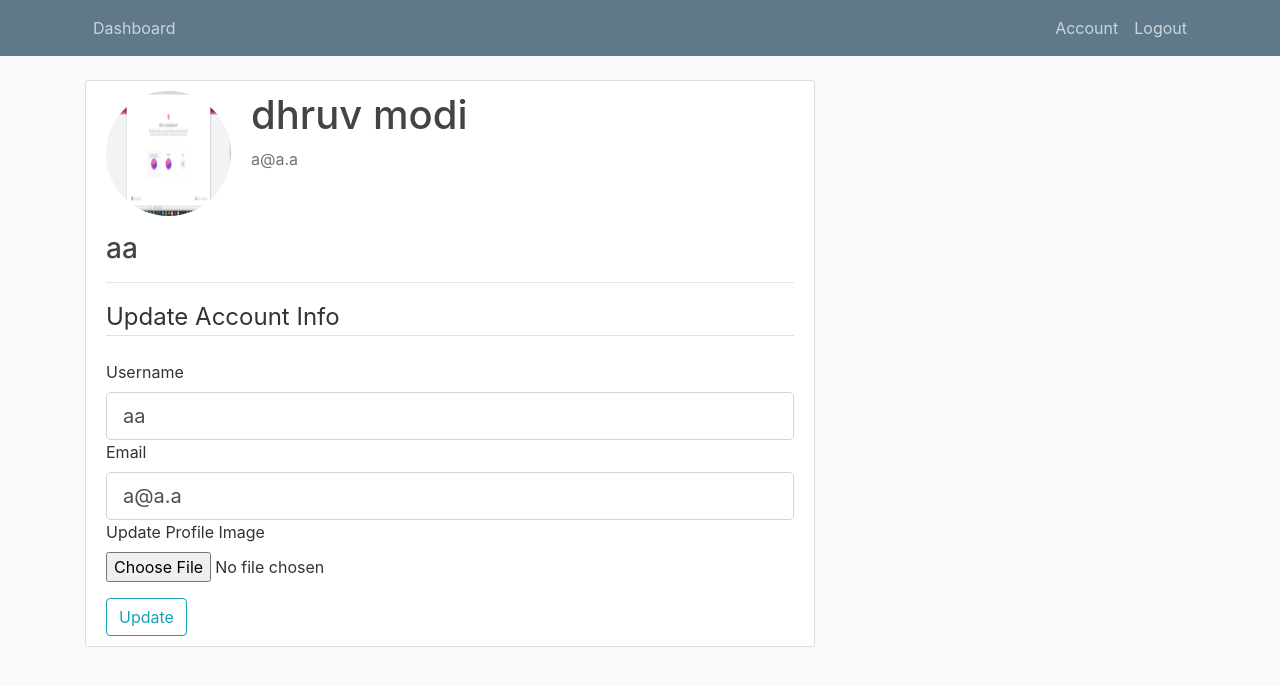
After one commit to dhruv01234/stock_project, a Flask app: page /account in a window 1280 px wide. The commit adds this page. Shown: the top 686 px of the page. Run offline with Flask 2, Linux system fonts and the light colour scheme; a user stored in the database is signed in; some libraries are stand-ins or nearby versions.

Commit message:
update_profile_done

```diff
--- a/stockchart/forms.py
+++ b/stockchart/forms.py
@@ -3,7 +3,7 @@ from flask_wtf.file import FileField, FileAllowed
 from wtforms import StringField, PasswordField, SubmitField, BooleanField
 from wtforms.validators import DataRequired, Length, Email, EqualTo, ValidationError
 from flask_login import current_user
-# from flaskblog.models import User
+from stockchart.models import User
 
 class ResgistrationForm(FlaskForm):
     firstname = StringField('First Name',validators=[DataRequired(),Length(min=1,max=20)])
@@ -13,15 +13,15 @@ class ResgistrationForm(FlaskForm):
     password = PasswordField('Password',validators=[DataRequired()])
     confirm_password = PasswordField('Confirm Password',validators=[DataRequired(),EqualTo('password')])
     submit = SubmitField('Sign Up')
-    # def validate_username(self,username):
-    #     user = User.query.filter_by(username=username.data).first()
-    #     if user:
-    #         raise ValidationError('username is already taken')
+    def validate_username(self,username):
+        user = User.query.filter_by(username=username.data).first()
+        if user:
+            raise ValidationError('username is already taken')
 
-    # def validate_email(self,email):
-    #     user = User.query.filter_by(email=email.data).first()
-    #     if user:
-    #         raise ValidationError('Email is already registered')
+    def validate_email(self,email):
+        user = User.query.filter_by(email=email.data).first()
+        if user:
+            raise ValidationError('Email is already registered')
 
 class LoginForm(FlaskForm):
     email = StringField('Email',validators=[DataRequired(),Email()])
@@ -29,18 +29,18 @@ class LoginForm(FlaskForm):
     remember = BooleanField('Remember Me')
     submit = SubmitField('Login')
 
-# class UpdateAccountForm(FlaskForm):
-#     username = StringField('Username',validators=[DataRequired(),Length(min=2,max=10)])
-#     email = StringField('Email',validators=[DataRequired(),Email()])
-#     picture = FileField('Update Profile Image',validators=[FileAllowed(['jpg','png','jpeg'])])
-#     submit = SubmitField('Update')
-#     def validate_username(self,username):
-#         if username.data != current_user.username:
-#             user = User.query.filter_by(username=username.data).first()
-#             if user:
-#                 raise ValidationError('username is already taken')
+class UpdateAccountForm(FlaskForm):
+    username = StringField('Username',validators=[DataRequired(),Length(min=2,max=10)])
+    email = StringField('Email',validators=[DataRequired(),Email()])
+    picture = FileField('Update Profile Image',validators=[FileAllowed(['jpg','png','jpeg'])])
+    submit = SubmitField('Update')
+    def validate_username(self,username):
+        if username.data != current_user.username:
+            user = User.query.filter_by(username=username.data).first()
+            if user:
+                raise ValidationError('username is already taken')
 
-#     def validate_email(self,email):
-#         user = User.query.filter_by(email=email.data).first()
-#         if user:
-#             raise ValidationError('Email is already registered')
+    def validate_email(self,email):
+        user = User.query.filter_by(email=email.data).first()
+        if user:
+            raise ValidationError('Email is already registered')
--- a/stockchart/routes.py
+++ b/stockchart/routes.py
@@ -1,8 +1,13 @@
-from flask import render_template,flash, url_for,redirect
-from stockchart import app
-from stockchart.forms import ResgistrationForm,LoginForm
+from flask import render_template,flash, url_for,redirect,request
+from stockchart import app,bcrypt,db
+from stockchart.forms import ResgistrationForm,LoginForm,UpdateAccountForm
 from stockchart.stock_data import get_stocks
 from stockchart.models import User,Stock
+from flask_login import login_user,current_user,logout_user,login_required
+import os
+import secrets
+from PIL import Image
+from flask import url_for,current_app
 
 stocks = get_stocks()
 
@@ -13,16 +18,67 @@ def dashboard():
 
 @app.route("/register",methods=['GET','POST'])
 def register():
+    if current_user.is_authenticated:
+        return redirect(url_for('dashboard'))
     form = ResgistrationForm()
     if form.validate_on_submit():
+        hashed_password = bcrypt.generate_password_hash(form.password.data).decode('utf-8')
+        user = User(firstname=form.firstname.data,lastname=form.lastname.data,username=form.username.data,email=form.email.data,password=hashed_password)
+        db.session.add(user)
+        db.session.commit()
         flash(f'Account created for {form.username.data}','success')
-        return redirect(url_for('dashboard'))
+        login_user(user,remember=False)
+        next_page = request.args.get('next')
+        return redirect(next_page) if next_page else redirect(url_for('dashboard'))
     return render_template('register.html',title='Register',form=form)
 
 @app.route("/login",methods=['GET','POST'])
 def login():
+    if current_user.is_authenticated:
+        return redirect(url_for('dashboard'))
     form = LoginForm()
     if form.validate_on_submit():
-        flash('Login Successfully','success')
-        return redirect(url_for('dashboard'))
+        user = User.query.filter_by(email=form.email.data).first()
+        if user and bcrypt.check_password_hash(user.password,form.password.data):
+            flash('Login Successfully','success')
+            login_user(user,remember=form.remember.data)
+            next_page = request.args.get('next')
+            return redirect(next_page) if next_page else redirect(url_for('dashboard'))
+        else:
+            flash('Please check email and password','danger')
     return render_template('login.html',title='Login',form=form)
+
+@app.route("/logout")
+def logout():
+    logout_user()
+    return redirect(url_for('dashboard'))
+
+def save_picture(form_picture):
+    random_hex = secrets.token_hex(8)
+    _,f_ext = os.path.splitext(form_picture.filename)
+    picture_fn = random_hex+f_ext
+    picture_path = os.path.join(current_app.root_path,'static/profile_pics',picture_fn)
+    output_size = (125,125)
+    i = Image.open(form_picture)
+    i.thumbnail(output_size)
+    i.save(picture_path)
+    return picture_fn
+
+@login_required
+@app.route("/account",methods=['GET','POST'])
+def account():
+    form = UpdateAccountForm()
+    if form.validate_on_submit() or (current_user.email==form.email.data) or (current_user.username==form.username.data):
+        if form.picture.data:
+            picture_file = save_picture(form.picture.data)
+            current_user.image_file = picture_file
+        current_user.username = form.username.data
+        current_user.email = form.email.data
+        db.session.commit()
+        flash('Account has been updated','success')
+        return redirect(url_for('account'))
+    elif request.method=='GET':
+        form.username.data = current_user.username
+        form.email.data = current_user.email
+    image_file = url_for('static',filename='profile_pics/'+current_user.image_file)
+    return render_template('account.html',title='Account',image_file=image_file,form = form)
--- /dev/null
+++ b/stockchart/templates/account.html
@@ -0,0 +1,59 @@
+{% extends 'layout.html' %}
+{% block content %}
+<div class="content-section">
+    <div class="media">
+      <img class="rounded-circle account-img" src="{{ image_file }}">
+      <div class="media-body">
+        <h2 class="account-heading">{{current_user.firstname}} {{ current_user.lastname}}</h2>
+        <p class="text-secondary">{{current_user.email}}</p>
+      </div>
+    </div>
+    <h3>{{current_user.username}}</h3>
+    <hr>
+        <form method="POST" action="" enctype="multipart/form-data">
+            {{form.hidden_tag() }}
+             <fieldset class='form-group'>
+                <legend class='border-bottom mb-4'>Update Account Info</legend>
+                <div class='form_group'>
+                    {{form.username.label(class="form=control-label")}}
+
+                    {% if form.username.errors %}
+                    {{form.username(class="form-control form-control-lg is-invalid")}}
+                   <div class="invalid-feedback">
+                    {% for error in form.username.errors%}
+                    <span>{{error}}</span>
+                    {%endfor%}
+                   </div>
+                   {%else%}
+                   {{form.username(class="form-control form-control-lg")}}
+                    {%endif%}
+                </div>
+                <div class='form_group'>
+                    {{form.email.label(class="form=control-label")}}
+                    {% if form.email.errors %}
+                    {{form.email(class="form-control form-control-lg is-invalid")}}
+                   <div class="invalid-feedback">
+                    {% for error in form.email.errors%}
+                    <span>{{error}}</span>
+                    {%endfor%}
+                   </div>
+                   {%else%}
+                   {{form.email(class="form-control form-control-lg")}}
+                    {%endif%}
+                </div>
+                <div class='form_group'>
+                    {{form.picture.label()}}
+                    {{form.picture(class="form-control-file")}}
+                    {%if form.picture.errors%}
+                        {% for error in form.picture.errors%}
+                            <span class="text-danger">{{error}}</span></br>
+                        {%endfor%}
+                    {%endif%}
+                </div>
+            </fieldset>
+            <div class='form_group'>
+                {{form.submit(class='btn btn-outline-info')}}
+            </div>
+        </form>
+  </div>
+{% endblock content %}
--- a/stockchart/templates/layout.html
+++ b/stockchart/templates/layout.html
@@ -25,10 +25,13 @@
               </div>
               <!-- Navbar Right Side -->
               <div class="navbar-nav">
-
-
+                {%if current_user.is_authenticated%}
+                <a class="nav-item nav-link" href="{{url_for('account')}}">Account</a>
+                <a class="nav-item nav-link" href="{{url_for('logout')}}">Logout</a>
+                {%else%}
                 <a class="nav-item nav-link" href="{{url_for('login')}}">Login</a>
                 <a class="nav-item nav-link" href="{{url_for('register')}}">Register</a>
+                {%endif%}
 
               </div>
             </div>
```
Also changed, not shown: stockchart/__init__.py (+7 -0 lines), stockchart/models.py (+7 -2 lines), stockchart/site.db, stockchart/static/profile_pics/1a4b217f68fabdcf.jpg (added), stockchart/static/profile_pics/6247a12dfcd5d54b.jpg (added), stockchart/static/profile_pics/6e089667eebdf63e.jpg (added), stockchart/static/profile_pics/814c6aaa1ffa13b0.png (added), stockchart/static/profile_pics/8e988d818b1f870d.jpg (added), stockchart/static/profile_pics/aa02621b224efad0.jpg (added), stockchart/static/profile_pics/cdcd238730f66b70.jpg (added), stockchart/static/profile_pics/default.jpg (added).
